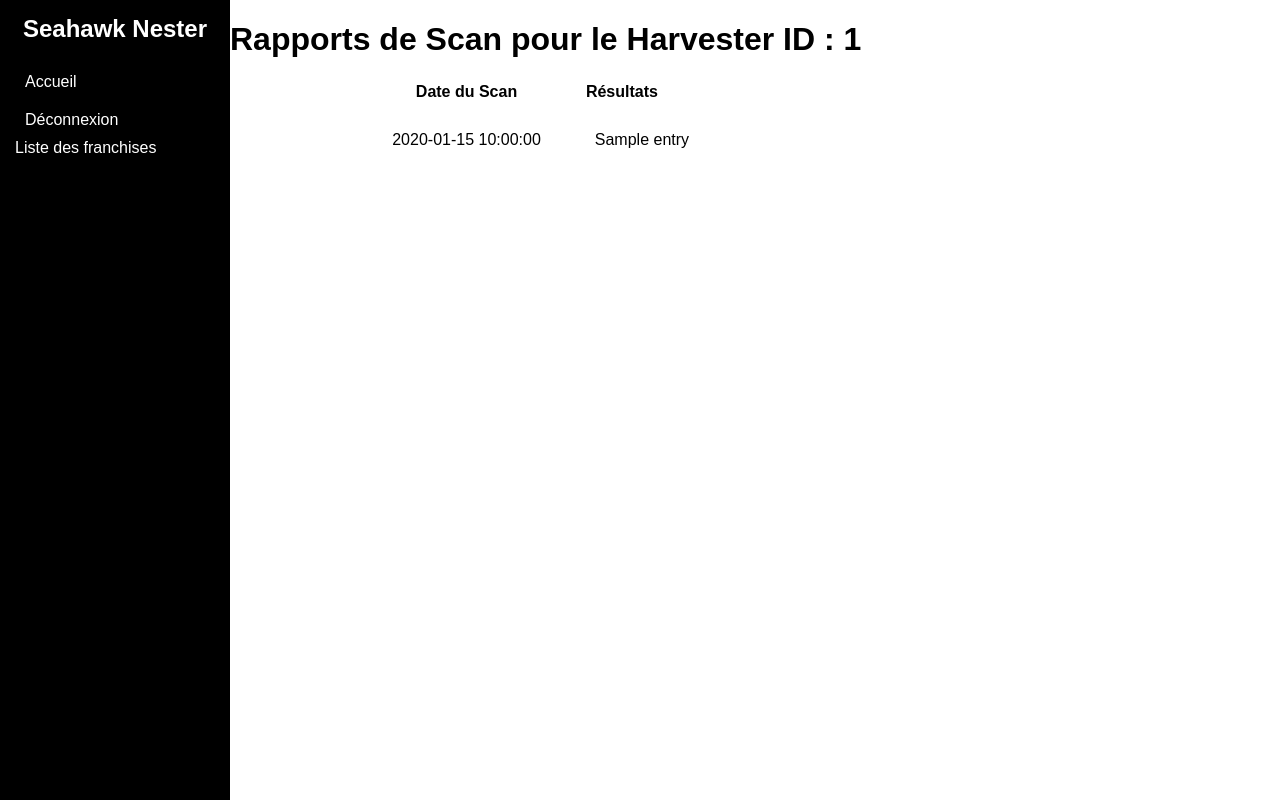
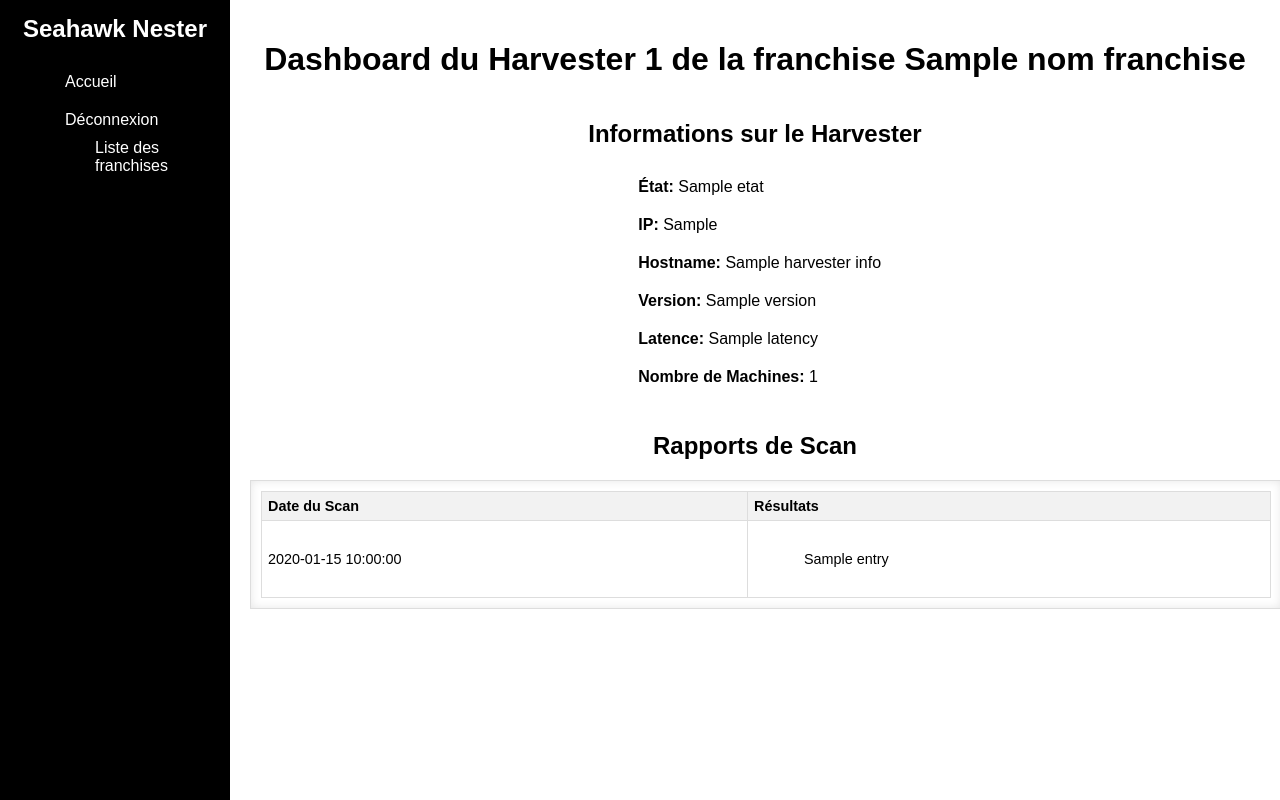
Before and after one commit to S-Zilean/Seahawk_Nester, a Flask app: template app/templates/harvester.html in a window 1280 px wide. Run offline with Flask 3, Linux system fonts and the light colour scheme; the template is opened without the code that fills it: most values are stand-ins (such as "Sample title", 1, 10 or a date in 2020); data that the repository does not hold is empty.

Commit message:
vraiment presque fini

```diff
--- a/app/fonctions/db_requests.py
+++ b/app/fonctions/db_requests.py
@@ -74,11 +74,11 @@ def get_all_franchises():
 
     # Récupérer les noms des bases de données contenant "franchise"
     cur.execute("SELECT SCHEMA_NAME FROM information_schema.SCHEMATA WHERE SCHEMA_NAME LIKE '%fr%' ORDER BY SCHEMA_NAME ASC;")
-    req_result = cur.fetchall()
+    resultat_requete = cur.fetchall()
 
     database = []
-    for value in req_result:
-        database.append(value[0])
+    for valeur in resultat_requete:
+        database.append(valeur[0])
     conn.close()
     return database
 
@@ -132,45 +132,40 @@ def getall_NetworkScan_data(franchise):
 
     try:
         # Modifier la requête pour trier par date décroissante
-        cur.execute("""
-            SELECT Scan_ID, Harvester_ID, Scan_Rapport, Scan_Date
-            FROM NetworkScan
-            ORDER BY Scan_Date DESC
-        """)
-        req_result = cur.fetchall()
+        cur.execute(" SELECT Scan_ID, Harvester_ID, Scan_Rapport, Scan_Date FROM NetworkScan ORDER BY Scan_Date DESC ")
+        resultat_requete = cur.fetchall()
         conn.close()
     except mariadb.ProgrammingError:
         conn.close()
         return None
 
     data = {}
-    for index, value in enumerate(req_result):
-        scan_id, harvester_id, scan_rapport, scan_date = value
+    for valeur in resultat_requete:
+        scan = NetworkScan(valeur)
 
         try:
-            scan_report_data = json.loads(scan_rapport)
-            formatted_entries = []
+            rapport_de_scan = json.loads(scan['scan_report'])
+            entrees_formatees = []
 
-            for entry in scan_report_data:
-                ports_ouverts = ", ".join(map(str, entry['ports_ouverts']))
-                formatted_entry = (
-                    f"IP: {entry['ip']}, Nom d'Hôte: {entry['nom_hote']}, "
+            for entrees in rapport_de_scan:
+                ports_ouverts = ", ".join(map(str, entrees['ports_ouverts']))
+                formatted_entrees = (
+                    f"IP: {entrees['ip']}, Nom d'Hôte: {entrees['nom_hote']}, "
                     f"Ports Ouverts: {ports_ouverts}"
                 )
-                formatted_entries.append(formatted_entry)
+                entrees_formatees.append(formatted_entrees)
 
-            if scan_id not in data:
-                data[scan_id] = {
-                    'Harvester_ID': harvester_id,
-                    'Scan_Date': scan_date.strftime('%Y-%m-%d %H:%M:%S'),
-                    'entries': []
-                }
-            data[scan_id]['entries'].extend(formatted_entries)
+            data[scan['scan_id']] = {
+                'Harvester_ID': scan['Harvester_id'],
+                'Scan_Date': scan['scan_date'].strftime('%Y-%m-%d %H:%M:%S'),
+                'entries': entrees_formatees
+            }
 
         except json.JSONDecodeError as e:
             print(f"Error decoding JSON: {e}")
 
     return data
+
 
 
 
@@ -188,7 +183,7 @@ def getall_harvesters_data(franchise):
     # Récupérer toutes les données de la table spécifiée
     try:
         cur.execute(f"SELECT * FROM Harvester")
-        req_result = cur.fetchall()
+        resultat_requete = cur.fetchall()
     except mariadb.ProgrammingError:
         conn.close()
         return None
@@ -196,8 +191,8 @@ def getall_harvesters_data(franchise):
 
 
     data = {}
-    for index, value in enumerate(req_result):
-        data[index] = Harvester(req_result[index])
+    for index, valeur in enumerate(resultat_requete):
+        data[index] = Harvester(resultat_requete[index])
 
 
     conn.close()
--- /dev/null
+++ b/app/static/css/harvester.css
@@ -0,0 +1,55 @@
+/* Styles pour le conteneur défilant */
+.scrollable-table-container {
+    max-height: 400px;
+    overflow-y: auto;
+    width: 100%;
+    border: 1px solid #ddd;
+    padding: 10px;
+    box-shadow: inset 0 0 10px rgba(0, 0, 0, 0.1);
+    margin: 0 auto; /* Centrer le conteneur */
+}
+
+/* Styles pour le tableau */
+table {
+    width: 100%;
+    border-collapse: collapse;
+    font-size: 0.9em;
+}
+
+th, td {
+    border: 1px solid #ddd;
+    padding: 6px;
+    text-align: left;
+}
+
+th {
+    background-color: #f2f2f2;
+    font-size: 1em;
+}
+
+tr:nth-child(even) {
+    background-color: #f9f9f9;
+}
+
+tr:hover {
+    background-color: #f1f1f1;
+}
+
+/* Styles pour les listes dans le tableau */
+.compact-table ul {
+    padding-left: 10px;
+    margin: 0;
+    line-height: 1;
+}
+
+.compact-table ul li {
+    margin-bottom: 1px;
+    padding: 2px 0;
+}
+
+/* Styles pour centrer le contenu */
+.content {
+    display: flex;
+    flex-direction: column;
+    align-items: center;
+}
--- a/app/static/css/style.css
+++ b/app/static/css/style.css
@@ -1,29 +1,32 @@
+/* Styles globaux */
 body {
     font-family: Arial, sans-serif !important;
     margin: 0 !important;
     padding: 0 !important;
 }
 
+/* Styles pour le conteneur principal */
 .main-container {
     display: flex !important;
-    height: 100vh !important; /*  prend toute la hauteur de la fenetre */
+    height: 100vh !important; /* Prend toute la hauteur de la fenêtre */
 }
 
+/* Styles pour la barre latérale */
 .sidebar {
-    max-width: 200px !important;
-    min-width: 200px;
-    background-color: rgb(0, 0, 0) !important; /* Gris avec opacité moyenne */
+    width: 200px; /* Largeur fixe pour la barre latérale */
+    background-color: rgb(0, 0, 0) !important; /* Couleur de fond de la barre latérale */
     padding: 15px !important;
-    color: rgb(255, 255, 255) !important; /* Texte de couleur noir */
-    overflow-y: auto !important; /* Ajoute une barre de défilement si le contenu dépasse la hauteur de la fenêtre */
-    /* background-image: url('../images/im') !important; */
+    color: rgb(255, 255, 255) !important; /* Couleur du texte */
+    overflow-y: auto !important; /* Ajoute une barre de défilement si nécessaire */
 }
 
+/* Styles pour les éléments de liste */
 li {
     padding: 10px;
     list-style-type: none !important;
 }
 
+/* Styles pour le nom de l'application */
 .app-name {
     font-size: 24px !important;
     font-weight: bold !important;
@@ -31,6 +34,7 @@ li {
     text-align: center !important;
 }
 
+/* Styles pour les sous-menus */
 .sidebar nav ul {
     list-style-type: none !important;
     padding: 0 !important;
@@ -42,7 +46,6 @@ li {
 
 .sidebar nav ul li ul {
     display: none !important;
-    list-style-type: none !important;
     padding-left: 20px !important;
 }
 
@@ -50,40 +53,44 @@ li {
     display: block !important;
 }
 
+/* Styles pour le contenu principal */
 .content {
+    flex-grow: 1; /* Permet au contenu de s'étendre pour remplir l'espace restant */
+    padding: 20px; /* Ajoute un peu de padding pour éviter que le contenu ne touche les bords */
+    overflow-y: auto; /* Ajoute une barre de défilement si le contenu dépasse */
     display: flex;
     flex-direction: column;
     align-items: center;
 }
 
+/* Styles pour les sous-menus déroulants */
 .submenu {
     max-height: 0;
     overflow: hidden;
     text-align: left;
+    transition: max-height 0.3s ease; /* Transition pour l'ouverture/fermeture */
 }
 
 .sidebar li:hover .submenu {
     max-height: 500px; /* Ajustez cette valeur en fonction de la hauteur de votre contenu */
 }
 
+/* Styles pour l'icône de déroulement */
 .dropdown-icon {
-    transition: transform 0.3s; /* Augmentez la durée de la transition */
+    transition: transform 0.3s; /* Transition pour la rotation */
 }
 
 .sidebar li:hover .dropdown-icon {
     transform: rotate(180deg);
 }
 
+/* Styles pour le survol des éléments de liste */
 li:hover {
     background-color: rgba(255, 255, 255, 0.1);
-    transition: background-color 0.3s; /* Augmentez la durée de la transition */
+    transition: background-color 0.3s; /* Transition pour le changement de couleur */
 }
 
-.sidebar ul {
-    list-style-type: none;
-    padding: 0;
-}
-
+/* Styles pour les liens */
 a {
     text-decoration: none;
     color: rgb(255, 255, 255);
--- a/app/templates/harvester.html
+++ b/app/templates/harvester.html
@@ -1,8 +1,30 @@
 {% extends 'base.html' %}
 
+<!-- Block CSS dédié à franchise.html -->
+{% block stylesheet %}
+<link rel="stylesheet" href="{{ url_for('static', filename='css/harvester.css') }}">
+{% endblock %}
+
 {% block content %}
-    <h1>Rapports de Scan pour le Harvester ID : {{ harvester_id }}</h1>
-    <div id="scan_reports">
+    <h1>Dashboard du Harvester {{ harvester_id }} de la franchise {{ nom_franchise }}</h1>
+
+    <!-- Afficher les informations du harvester -->
+    <div id="harvester_info">
+        <h2>Informations sur le Harvester</h2>
+        <ul>
+            <li><strong>État:</strong> {{ harvester_info.Etat }}</li>
+            <li><strong>IP:</strong> {{ harvester_info.ip }}</li>
+            <li><strong>Hostname:</strong> {{ harvester_info.Hostname }}</li>
+            <li><strong>Version:</strong> {{ harvester_info.Version }}</li>
+            <li><strong>Latence:</strong> {{ harvester_info.Latency }}</li>
+            <li><strong>Nombre de Machines:</strong> {{ harvester_info.Machine_count }}</li>
+        </ul>
+    </div>
+
+    <!-- Afficher les rapports de scan -->
+    <h2>Rapports de Scan</h2>
+
+    <div class="scrollable-table-container">
         <table>
             <thead>
                 <tr>
@@ -11,7 +33,7 @@
                 </tr>
             </thead>
             <tbody>
-                {% for scan_id, details in scan_reports.items() %}
+                {% for details in scan_reports.values() %}
                 <tr>
                     <td>{{ details.Scan_Date }}</td>
                     <td>
```
Also changed, not shown: app/routes/harvester_dashboard.py (+13 -5 lines), app/static/css/franchise.css (line endings or trailing spaces).
